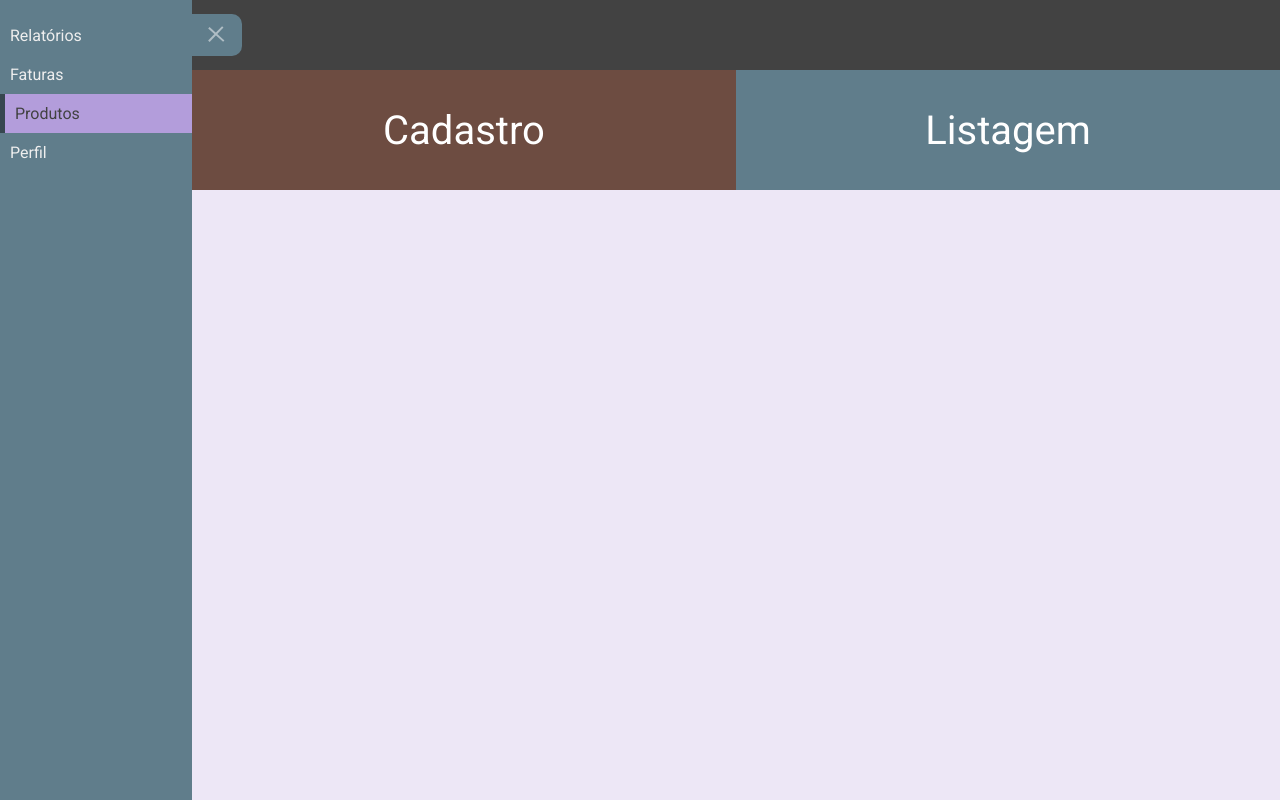
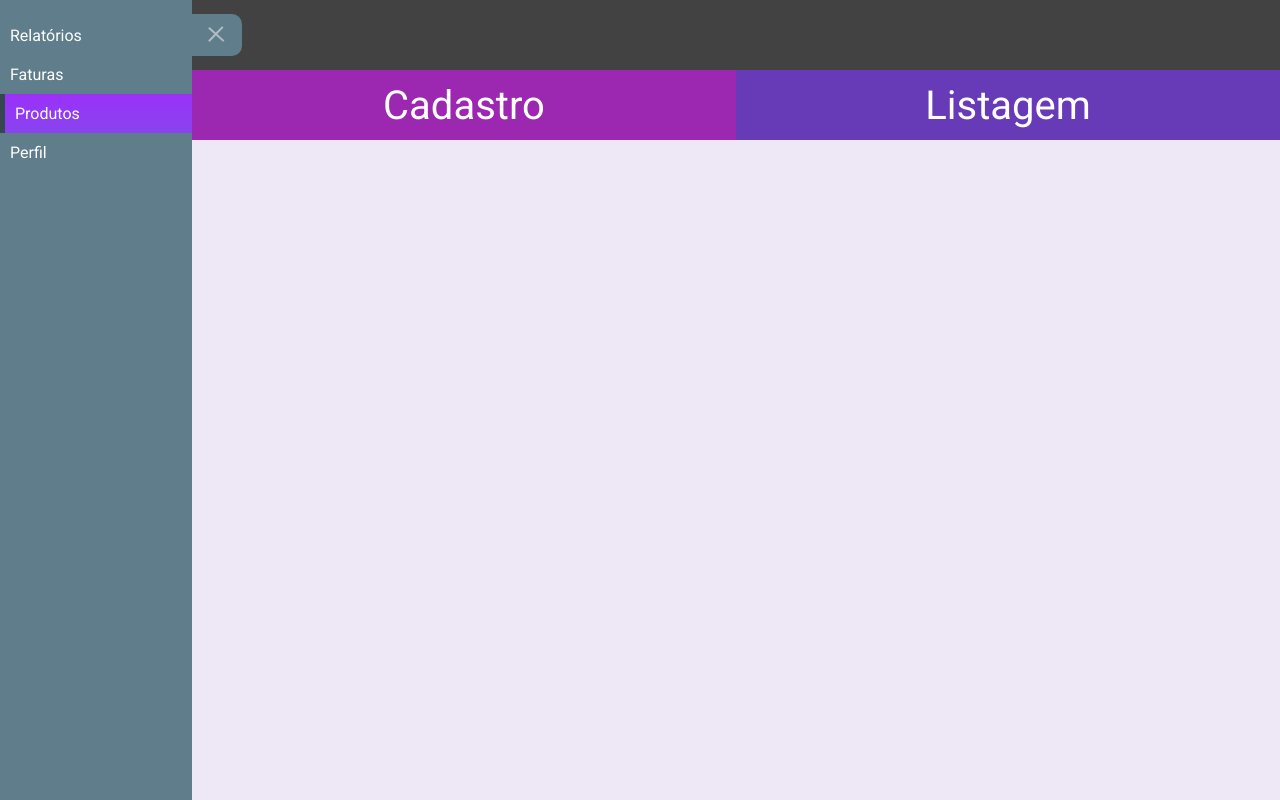
Before and after one commit to TallysHenrike/FabricaDeSoftwaresWeb, an Angular app in the folder dashboard/: page /produtos in a window 1280 px wide. Built offline with nearby package versions, Linux system fonts and the light colour scheme.

Commit message:
Correção dos links do menu de produtos

```diff
--- a/dashboard/src/app/main/produtos/produtos.component.css
+++ b/dashboard/src/app/main/produtos/produtos.component.css
@@ -1,7 +1,6 @@
 nav{
     display: flex;
-    height: 15vh;
-    min-height: 70px;
+    height: 70px;
 }
 
 a{
@@ -19,17 +18,15 @@ a{
         color;
 }
 a:nth-of-type(1){
-    background-color: #6d4c41;
+    background-color: #9c27b0;
 }
 a:nth-of-type(2){
-    background-color: #607d8b;
+    background-color: #673ab7;
 }
 
 a:nth-of-type(1).ativo{
-    background-color: #4e342e;
-    color: #7c4dff;
+    background-color: #ba68c8;
 }
 a:nth-of-type(2).ativo{
-    background-color: #546e7a;
-    color: #03a9f4;
+    background-color: #9575cd;
 }
--- a/dashboard/src/app/main/produtos/produtos.component.html
+++ b/dashboard/src/app/main/produtos/produtos.component.html
@@ -1,5 +1,5 @@
 <nav>
-    <a routerLinkActive="ativo" [routerLink]="['/produtos/listagem']">Cadastro</a>
-    <a routerLinkActive="ativo" [routerLink]="['/produtos/cadastro']">Listagem</a>
+    <a routerLinkActive="ativo" [routerLink]="['/produtos/cadastro']">Cadastro</a>
+    <a routerLinkActive="ativo" [routerLink]="['/produtos/listagem']">Listagem</a>
 </nav>
 <router-outlet></router-outlet>
--- a/dashboard/src/app/nav/nav.component.css
+++ b/dashboard/src/app/nav/nav.component.css
@@ -5,7 +5,7 @@
 }
 
 .item-do-menu:hover{
-    background-color: #b0bec5;
+    background-image: linear-gradient(#9B30F9, #84e);
 }
 
 .item-do-menu a{
@@ -13,7 +13,7 @@
     align-items: center;
     padding: 10px;
     text-decoration: none;
-    color: #eee;
+    color: #fff;
     transition: 0.5s cubic-bezier(0.18, 0.89, 0.32, 1.28);
     transition-property:
         background-color,
@@ -21,12 +21,10 @@
 }
 
 .item-do-menu a:hover{
-    color: #424242;
     border-left: 5px solid #37474f;
 }
 
 .item-do-menu .ativo{
-    color: #424242;
-    background-color: #b39ddb;
+    background-image: linear-gradient(#9B30F9, #84e);
     border-left: 5px solid #37474f;
 }
```
